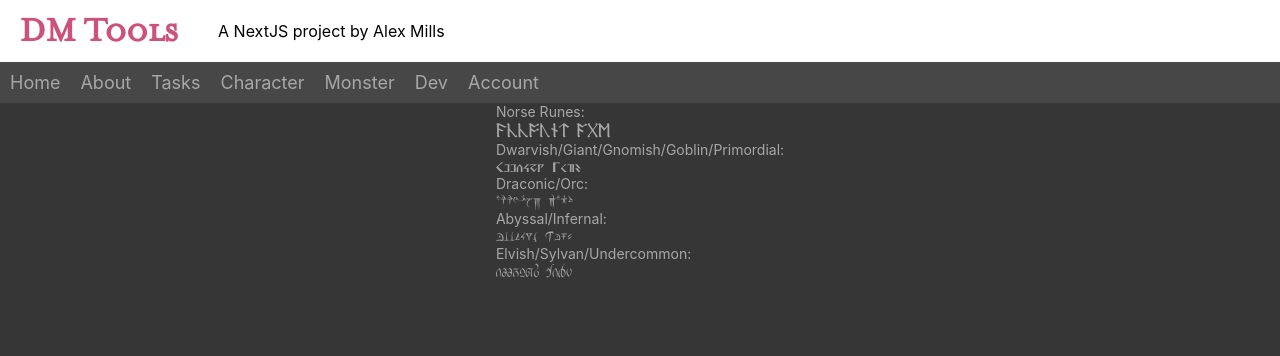
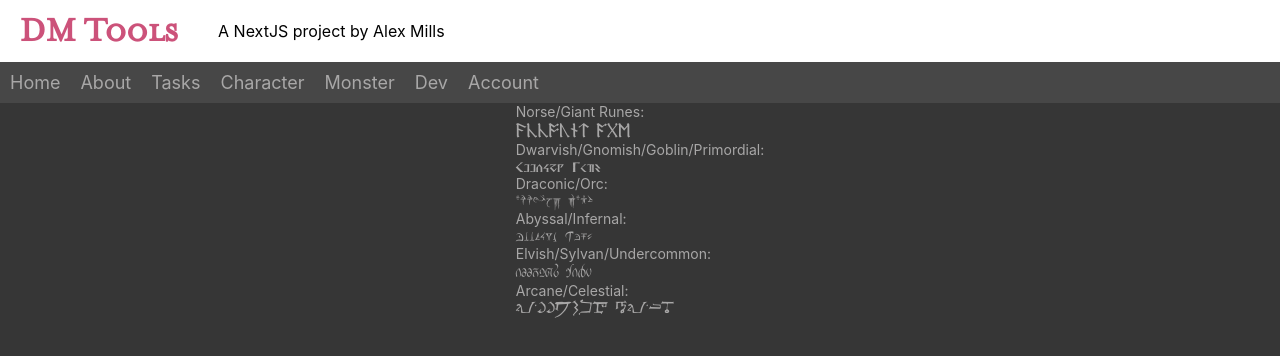
Before and after one commit to cardiacunicorn/dm-tools, a Next.js app: page /account in a window 1280 px wide. Shown: the top 356 px of the page. Built offline with nearby package versions, Linux system fonts and the light colour scheme.

Commit message:
celestial & arcane

```diff
--- a/pages/account.tsx
+++ b/pages/account.tsx
@@ -5,10 +5,10 @@ export default function Account() {
     return (
         <div>
             <div>
-                Norse Runes:<br /><span className={fonts.norse}>Account Page</span>
+                Norse/Giant Runes:<br /><span className={fonts.norse}>Account Page</span>
             </div>
             <div>
-                Dwarvish/Giant/Gnomish/Goblin/Primordial:<br /><span className={fonts.dwarvish}>Account Page</span>
+                Dwarvish/Gnomish/Goblin/Primordial:<br /><span className={fonts.dwarvish}>Account Page</span>
             </div>
             <div>
                 Draconic/Orc:<br /><span className={fonts.draconic}>Account Page</span>
@@ -19,6 +19,9 @@ export default function Account() {
             <div>
                 Elvish/Sylvan/Undercommon:<br /><span className={fonts.elvish}>Account Page</span>
             </div>
+            <div>
+                Arcane/Celestial:<br /><span className={fonts.arcane}>Account Page</span>
+            </div>
         </div>
     )
 }
--- a/styles/Fonts.module.scss
+++ b/styles/Fonts.module.scss
@@ -23,7 +23,7 @@
     font-style: italic;
 }
 
-.norse {
+.norse, .giant {
     font-family: 'Norse', serif;
 }
 
@@ -52,7 +52,7 @@
     font-style: italic;
 }
 
-.dwarvish, .giant, .gnomish, .goblin, .primordial {
+.dwarvish, .gnomish, .goblin, .primordial {
     font-family: 'Davek', serif;
 }
 
@@ -142,3 +142,14 @@
 .infernal, .abyssal {
     font-family: 'Barazhad', serif;
 }
+
+@font-face {
+    font-family: 'Magi';
+    src: url('../assets/fonts/ALPMAGI.ttf');
+    font-weight: 400;
+    font-style: normal;
+}
+
+.arcane, .celestial {
+    font-family: 'Magi', serif;
+}
```
